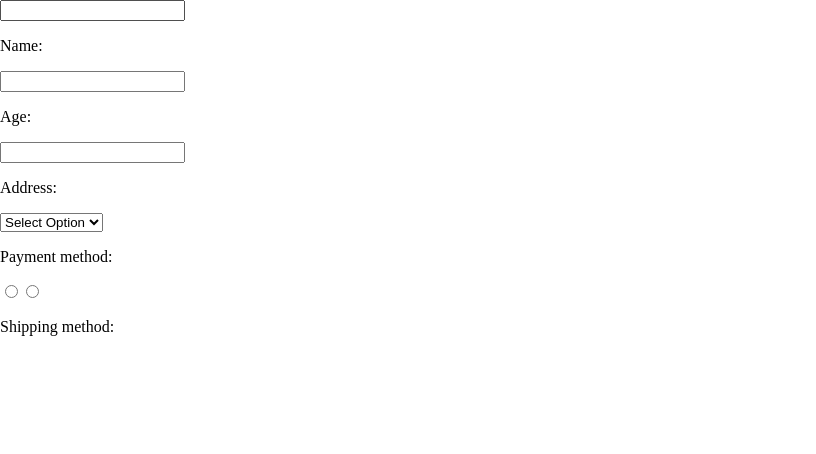
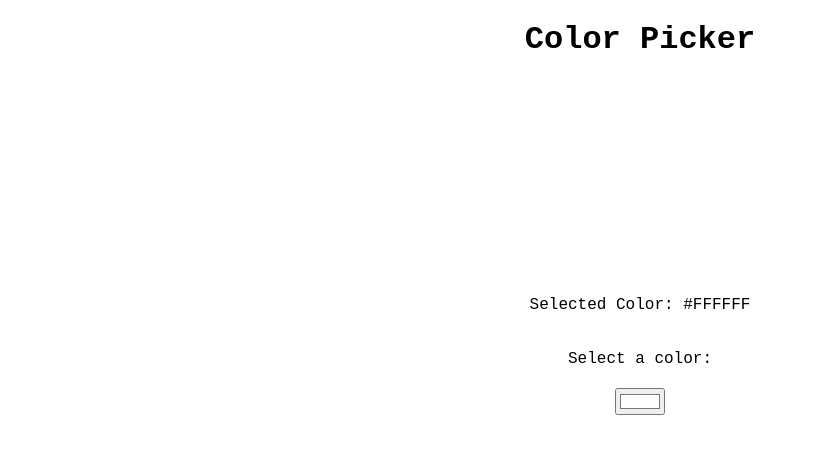
Before and after one commit to RiasGremoryHSDXD/Portfolio, a React (Vite) app in the folder my-portfolio/: page / in a window 1280 px wide. Shown: the top 454 px of the page, without its empty margins (0-816 px from the left). Built offline with nearby package versions, Linux system fonts and the light colour scheme.

Commit message:
Color Picker

```diff
--- a/my-portfolio/src/App.tsx
+++ b/my-portfolio/src/App.tsx
@@ -1,9 +1,9 @@
-import MyComponent from "./MyComponent.tsx"
+import ColorPicker from "./ColorPicker.tsx"
 
 function App()
 {
   return(
-    <MyComponent/>
+    <ColorPicker/>
   )
 }
 
--- /dev/null
+++ b/my-portfolio/src/ColorPicker.tsx
@@ -0,0 +1,23 @@
+import { useState } from "react"
+
+function ColorPicker()
+{
+    const [color, setColor] = useState("#FFFFFF")
+
+    let handleColorChange = (event:any) =>
+    {
+        setColor(event.target.value)
+    }
+    return(
+        <div className="color_picker_container">
+            <h1>Color Picker</h1>
+            <div className="color_display" style={{backgroundColor:color}}>
+            </div>
+            <p>Selected Color: {color}</p>
+            <label>Select a color:</label>
+            <input type="color" value={color} onChange={handleColorChange}/>
+        </div>
+    )
+}
+
+export default ColorPicker
--- a/my-portfolio/src/MyComponent.tsx
+++ b/my-portfolio/src/MyComponent.tsx
@@ -7,20 +7,34 @@ function MyComponent()
     let [address, setAddress] = useState()
     let [payment, setPayment] = useState()
     let [mode_of_delivery, setDelivery] = useState()
+    let [gender, setGender] = useState()
 
     const updateName = (event:any)=> setName(event.target.value)
     const updateAge = (event:any) => setAge(event.target.value)
     const updateAddress = (event:any) => setAddress(event.target.value)
     const updatePaymentMethod = (event:any) => setPayment(event.target.value)
     const updateDeliveryMethod = (event:any) => setDelivery(event.target.value)
+    const updateGender = (event:any) => setGender(event.target.value)
 
     return(
-        <>
+        <div className="container">
+
             <input type="text" onChange={updateName}/>
             <p>Name: {name}</p>
 
             <input type="number" onChange={updateAge}/>
             <p>Age: {age}</p>
+
+            <label>
+                <input type="radio" value='Male' checked={gender === "Male"} onChange={updateGender} />
+                <span>Male</span>
+            </label>
+            <label>
+                <input type="radio" value='Female' checked={gender === "Female"} onChange={updateGender} />
+                <span>Female</span>
+            </label>
+            <p>Gender: {gender}</p>
+
 
             <input type="text" onChange={updateAddress} />
             <p>Address: {address}</p>
@@ -33,10 +47,17 @@ function MyComponent()
             </select>
             <p>Payment method: {payment}</p>
 
-            <input type="radio" value="Pick Up" checked={mode_of_delivery === "Pick Up"} onChange={updateDeliveryMethod}/>
-            <input type="radio" value='Delivery' checked={mode_of_delivery === "Delivery"} onChange={updateDeliveryMethod} />
+            <label>
+                <input type="radio" value="Pick Up" checked={mode_of_delivery === "Pick Up"} onChange={updateDeliveryMethod}/>
+                <span>Pick Up</span>
+            </label>
+
+            <label>
+                <input type="radio" value='Delivery' checked={mode_of_delivery === "Delivery"} onChange={updateDeliveryMethod} />
+                <span>Delivery</span>
+            </label>
             <p>Shipping method: {mode_of_delivery}</p>
-        </>
+        </div>
     )
 }
 
--- a/my-portfolio/src/index.css
+++ b/my-portfolio/src/index.css
@@ -1,8 +1,30 @@
+/*
+  Color Picker
+*/
+
+.color_picker_container
+{
+  font-family: 'Courier New', Courier, monospace;
+  display: flex;
+  flex-direction: column;
+  justify-content: center;
+  align-items: center;
+  gap: 20px;
+}
+
+.color_display
+{
+  width: 20vw;
+  height: 20vh;
+  border-radius: 20px;
+  transition: 0.25s ease;
+}
+
 /*
   useState
 */
 
-.container
+/* .container
 {
   display: flex;
   flex-direction: column;
@@ -27,7 +49,7 @@ button:hover
 {
   background-color: grey;
   cursor: pointer;
-}
+} */
 
 /*
   Render List
```
Also changed, not shown: my-portfolio/note_folder/react_tutorial.txt.
